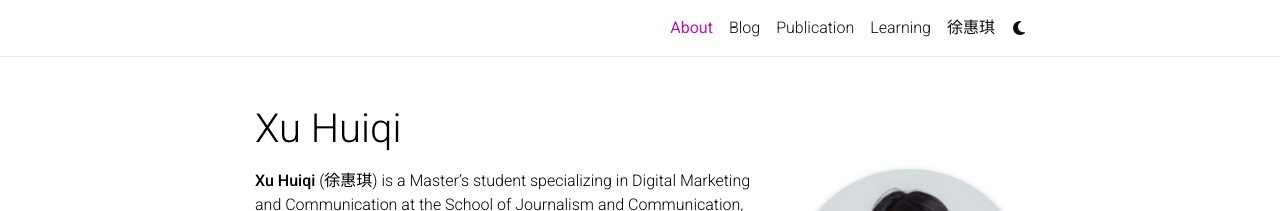
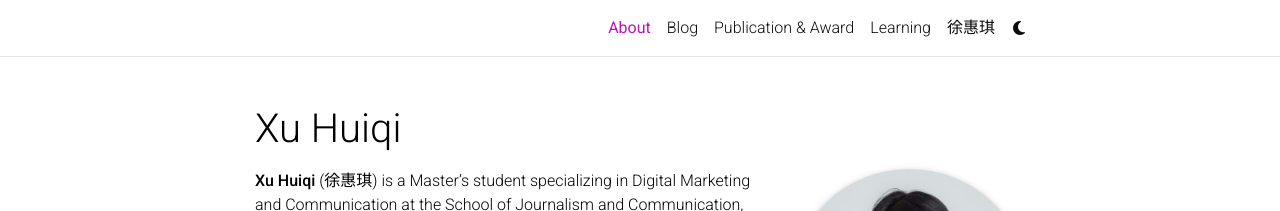
Before and after one commit to Huiqi-Xu/Huiqi-Xu.github.io, a Jekyll site: the page built from _pages/about.md, in a window 1280 px wide. Shown: the top 211 px of the page. Built offline with Jekyll 4.4.1, drawn with Linux system fonts in a browser that asks for light colours; full-size pictures stand in for the smaller copies a plugin makes; comment, search, counter and statistics services are not loaded; a style sheet for code colours, icons or effects is not loaded.

Commit message:
Update publications.md

```diff
--- a/_pages/publications.md
+++ b/_pages/publications.md
@@ -1,14 +1,19 @@
 ---
 layout: page
 permalink: /publications/
-title: Publication
+title: Publication & Award
 description: I am rooted, but I flow.
 nav: true
 nav_order: 1
 ---
 
+## Publication
+
 1. 陈斯允, 徐惠琪, 李诗颖, 牛小曼, & 许丽颖. (2024). 俭以养德? 节俭对亲社会行为的双刃剑效应及其理论解释. 心理科学进展, 32(10), 1680.
 
+## Awards
+
+1.
 
 <br>
 <a href="https://github.com/SocratesClub/SocratesClub.github.io/edit/master/_pages/publications.md">
```
